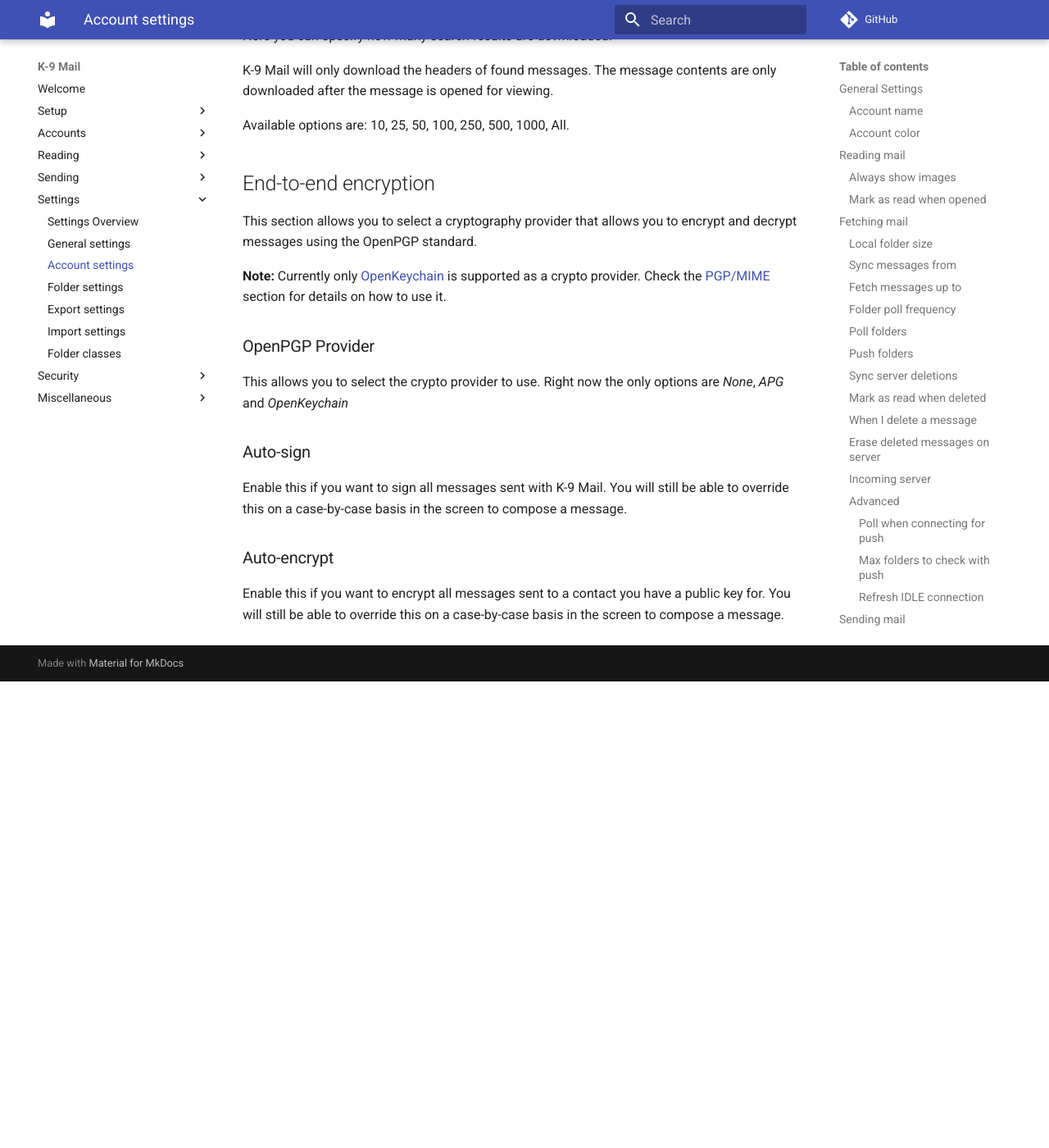
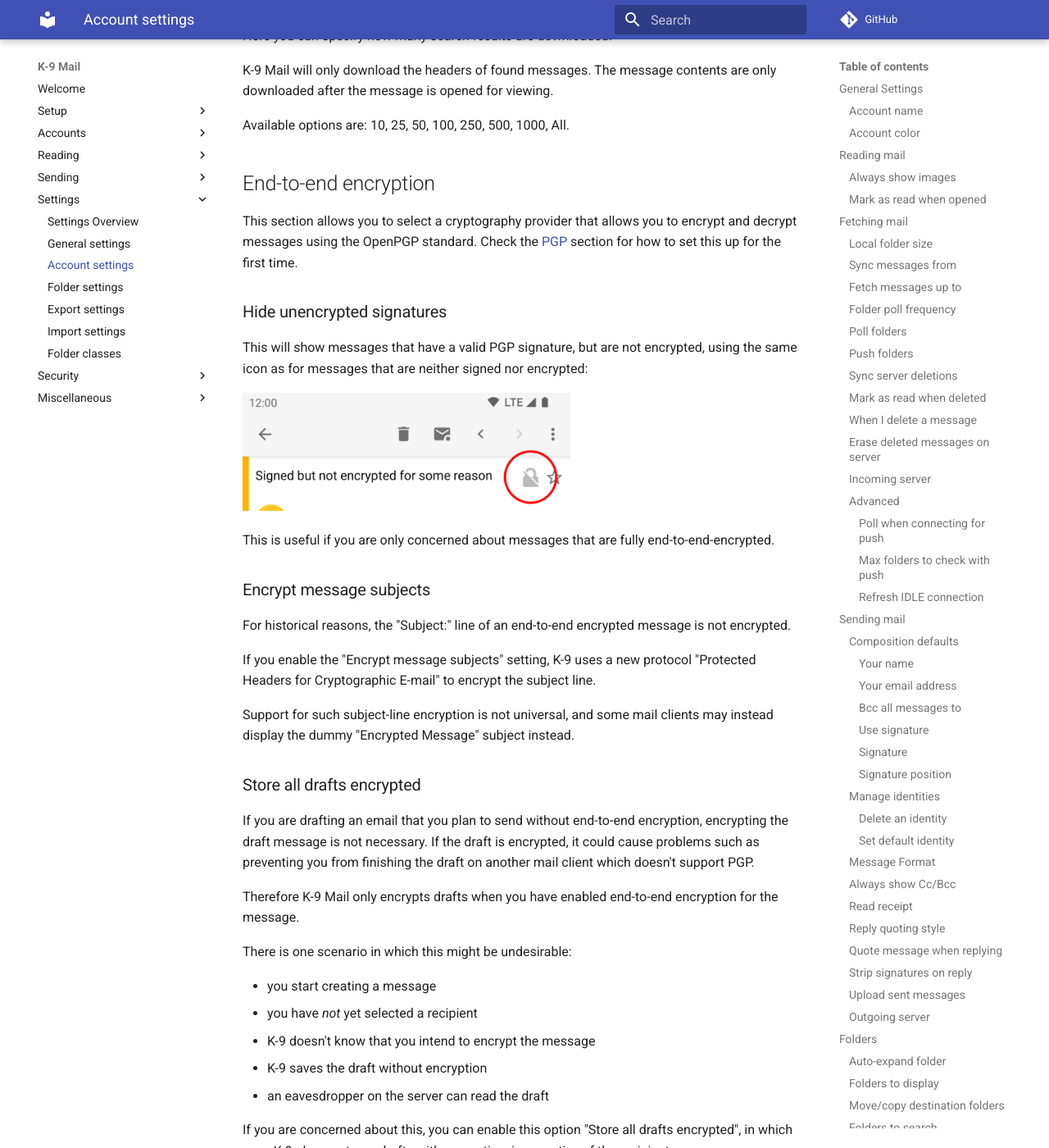
Before and after one commit to k9mail/k9mail-docs, an MkDocs documentation site: the page built from docs/en/current/settings/account.md, in a window 1280 px wide and 1400 px high, scrolled down 12190 px. Shown: the whole window at 82% size. Built offline with MkDocs 1.6.1 and Material for MkDocs 9.7.7, drawn with Linux system fonts in a browser that asks for light colours; comment, search, counter and statistics services are not loaded; before the commit the page ends 13021 px from its top, so only the background shows below that; some of the changed text lies outside the part shown.

Commit message:
Account PGP settings (#83)
* start describing PGP settings

* More account PGP settings

```diff
--- a/docs/en/current/settings/account.md
+++ b/docs/en/current/settings/account.md
@@ -390,18 +390,50 @@
 ## End-to-end encryption
 
 This section allows you to select a cryptography provider that allows you to encrypt and decrypt messages using
-the OpenPGP standard.
+the OpenPGP standard. Check the [PGP](../security/pgp.md) section for how to set this up for the first time.
 
-**Note:** Currently only [OpenKeychain](https://www.openkeychain.org/) is supported as a crypto provider. Check the
-  [PGP/MIME](../security/pgp.md) section for details on how to use it.
+### Hide unencrypted signatures
 
-### OpenPGP Provider
-This allows you to select the crypto provider to use. Right now the only options are *None*, *APG* and *OpenKeychain*
+This will show messages that have a valid PGP signature, but are not encrypted, using the same icon
+as for messages that are neither signed nor encrypted:
 
-### Auto-sign
-Enable this if you want to sign all messages sent with K-9 Mail. You will still be able to override this on a
-case-by-case basis in the screen to compose a message.
+![Unencrypted signatures hidden](img/signed_unencrypted_hide.png)
 
-### Auto-encrypt
-Enable this if you want to encrypt all messages sent to a contact you have a public key for. You will still be able to
-override this on a case-by-case basis in the screen to compose a message.
+This is useful if you are only concerned about messages that are fully end-to-end-encrypted.
+
+### Encrypt message subjects
+
+For historical reasons, the "Subject:" line of an end-to-end encrypted message is not encrypted.
+
+If you enable the "Encrypt message subjects" setting, K-9 uses a new protocol "Protected Headers for Cryptographic E-mail"
+to encrypt the subject line.
+
+Support for such subject-line encryption is not universal, and some mail clients may instead display the
+dummy "Encrypted Message" subject instead.
+
+### Store all drafts encrypted
+
+If you are drafting an email that you plan to send without end-to-end encryption,
+encrypting the draft message is not necessary. If the draft is encrypted, it could cause problems
+such as preventing you from finishing the draft on another mail client which doesn't support PGP.
+
+Therefore K-9 Mail only encrypts drafts when you have enabled end-to-end encryption for the message.
+
+There is one scenario in which this might be undesirable:
+
+- you start creating a message
+- you have *not* yet selected a recipient
+- K-9 doesn't know that you intend to encrypt the message
+- K-9 saves the draft without encryption
+- an eavesdropper on the server can read the draft
+
+If you are concerned about this, you can enable this option "Store all drafts encrypted",
+in which case K-9 always stores drafts with encryption, irrespective of the recipient.
+
+### Send Autocrypt Setup Message
+
+If you have more than one email client that supports Autocrypt, you can send yourself a special email
+- an Autocrypt Setup Message - that will configure your other email client(s) with your PGP keys.
+
+When you tap 'Send Setup Message', K-9 Mail sends an email to your own account. It then displays a setup
+code which your other email client will need in order to use the PGP keys embedded in the email.
```
Also changed, not shown: docs/en/current/security/pgp.md (+4 -0 lines), docs/en/current/sending/sending_content.md (+1 -1 lines), docs/en/current/settings/img/signed_unencrypted_hide.png (added).
